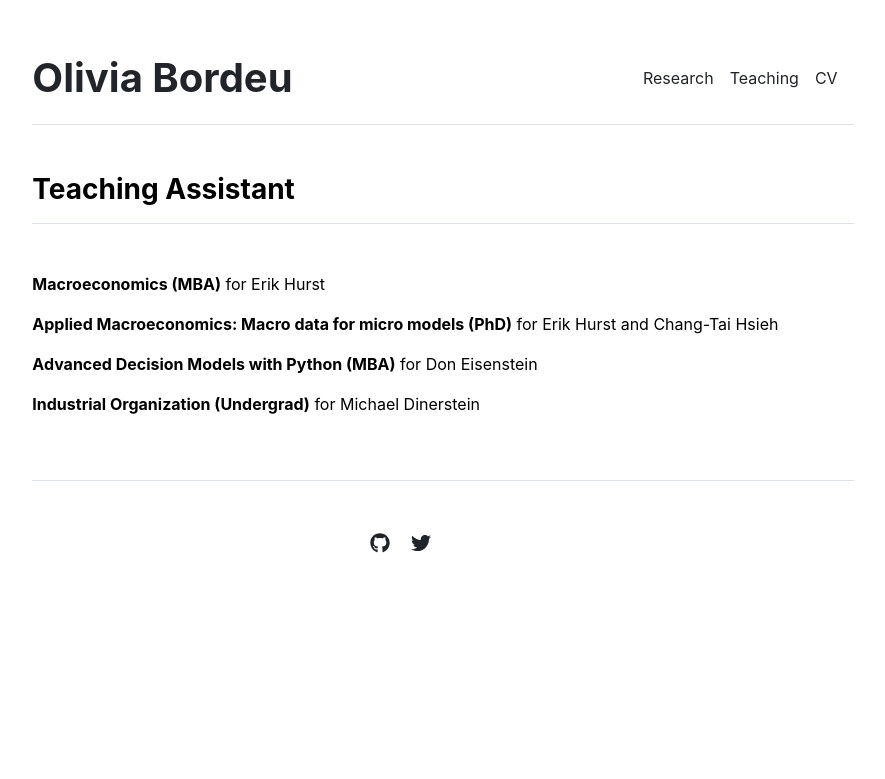
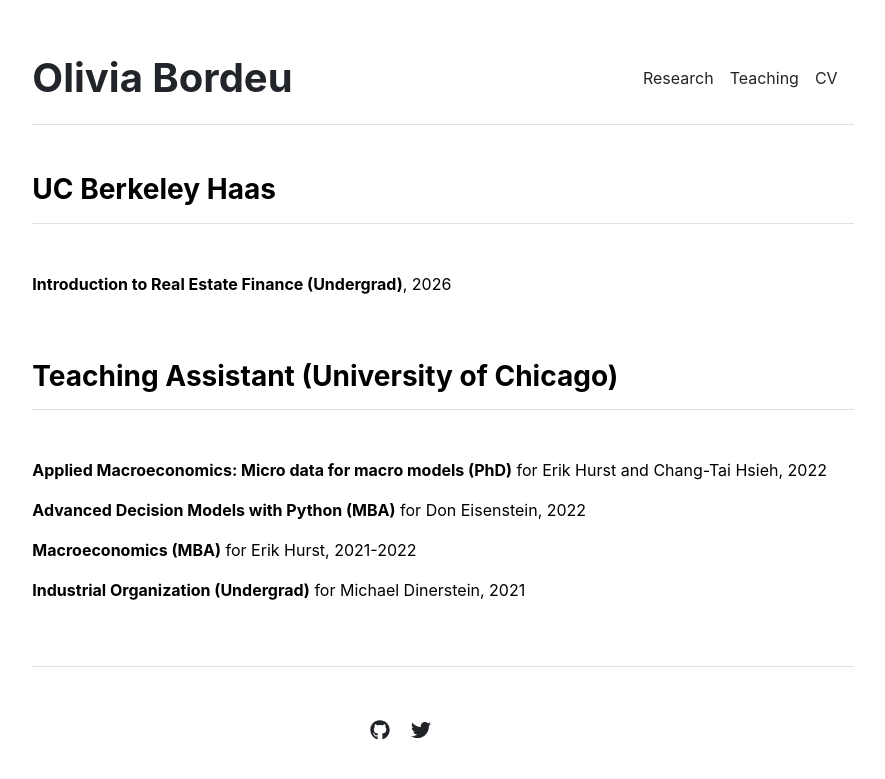
Before and after one commit to obordeu/obordeu.github.io, a Jekyll site: the page built from courses.md, in a window 1280 px wide. Shown: the top 779 px of the page, without its empty margins (197-1082 px from the left). Built offline with Jekyll 4.4.1, drawn with Linux system fonts in a browser that asks for light colours.

Commit message:
Update website

```diff
--- a/_data/settings.yml
+++ b/_data/settings.yml
@@ -3,11 +3,14 @@ menu:
 - {name: 'Teaching', url: '/courses'}
 - {name: 'CV', url: '/CV/CV Olivia Bordeu.pdf'}
 
+teaching:
+- {name: 'Introduction to Real Estate Finance (Undergrad)', institution: 'UC Berkeley Haas', year: '2026'}
+
 courses:
-- {name: 'Macroeconomics (MBA)', prof: 'Erik Hurst'}
-- {name: 'Applied Macroeconomics: Macro data for micro models (PhD)', prof: 'Erik Hurst and Chang-Tai Hsieh'}
-- {name: 'Advanced Decision Models with Python (MBA)', prof: 'Don Eisenstein'}
-- {name: 'Industrial Organization (Undergrad)', prof: 'Michael Dinerstein'}
+- {name: 'Applied Macroeconomics: Micro data for macro models (PhD)', prof: 'Erik Hurst and Chang-Tai Hsieh', year: '2022'}
+- {name: 'Advanced Decision Models with Python (MBA)', prof: 'Don Eisenstein', year: '2022'}
+- {name: 'Macroeconomics (MBA)', prof: 'Erik Hurst', year: '2021-2022'}
+- {name: 'Industrial Organization (Undergrad)', prof: 'Michael Dinerstein', year: '2021'}
 
 social:
 - {icon: 'github', link: 'https://github.com/obordeu'}
--- a/_layouts/courses.html
+++ b/_layouts/courses.html
@@ -6,9 +6,18 @@ layout: default
 
 <div class="row g-5 mb-5">
   <div>
-    <h3 class="fw-bold border-bottom pb-3 mb-5">Teaching Assistant</h3>
-    {% for course in site.data.settings.courses %}
-      <p><b>{{ course.name }}</b> for {{ course.prof }} </p>
+    <h3 class="fw-bold border-bottom pb-3 mb-5">UC Berkeley Haas</h3>
+    {% for course in site.data.settings.teaching %}
+      <p><b>{{ course.name }}</b>, {{ course.year }}</p>
     {% endfor %}
   </div>
 </div>
+
+<div class="row g-5 mb-5">
+  <div>
+    <h3 class="fw-bold border-bottom pb-3 mb-5">Teaching Assistant (University of Chicago)</h3>
+    {% for course in site.data.settings.courses %}
+      <p><b>{{ course.name }}</b> for {{ course.prof }}, {{ course.year }}</p>
+    {% endfor %}
+  </div>
+</div>
```
Also changed, not shown: 1 other file.
